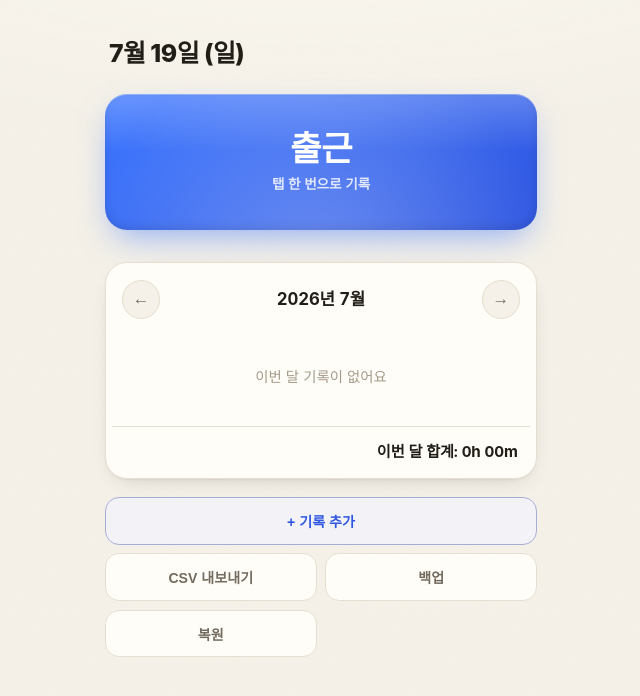
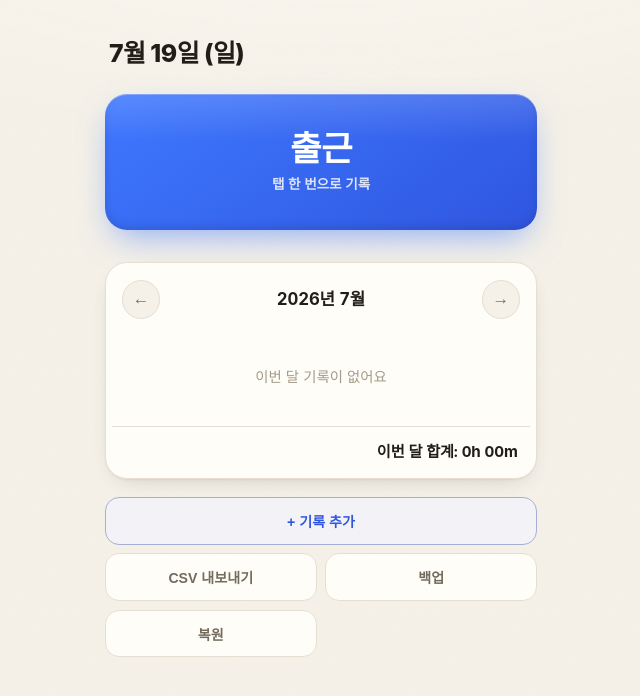
Before and after one commit to iminabcontact-star/punch, a website with bundled scripts: page index.html in a window 1280 px wide. Shown: the whole page, without its empty margins (319-959 px from the left). Built offline with nearby package versions, Linux system fonts and the light colour scheme.

Commit message:
style(design): FINDING-002 — 텍스트를 덮던 radial 빛 오버레이 제거, sheen 약화 (가독성)
Co-Authored-By: Claude Fable 5 <noreply@anthropic.com>

```diff
--- a/index.html
+++ b/index.html
@@ -193,27 +193,14 @@
     opacity: .82;
     font-variant-numeric: tabular-nums;
   }
-  /* top sheen */
+  /* top sheen — 은은하게만. 텍스트 영역을 덮는 오버레이는 금지 (가독성) */
   #punch-btn::before {
     content: "";
     position: absolute;
     inset: 0;
     z-index: -1;
     background: linear-gradient(180deg,
-      rgba(255,255,255,.22) 0%, rgba(255,255,255,0) 42%);
-    pointer-events: none;
-  }
-  /* soft roaming light */
-  #punch-btn::after {
-    content: "";
-    position: absolute;
-    z-index: -1;
-    width: 130%;
-    aspect-ratio: 1;
-    top: -70%;
-    left: -15%;
-    background: radial-gradient(circle,
-      rgba(255,255,255,.28) 0%, transparent 60%);
+      rgba(255,255,255,.14) 0%, rgba(255,255,255,0) 34%);
     pointer-events: none;
   }
   #punch-btn.in {
@@ -240,7 +227,6 @@
       0 8px 22px -12px rgba(var(--done-glow) / .55),
       inset 0 1px 0 rgba(255,255,255,.14);
   }
-  #punch-btn.done::after { opacity: .4; }
   #punch-btn:active:not(:disabled):not(.done) {
     transform: translateY(2px) scale(.988);
     box-shadow:
```
